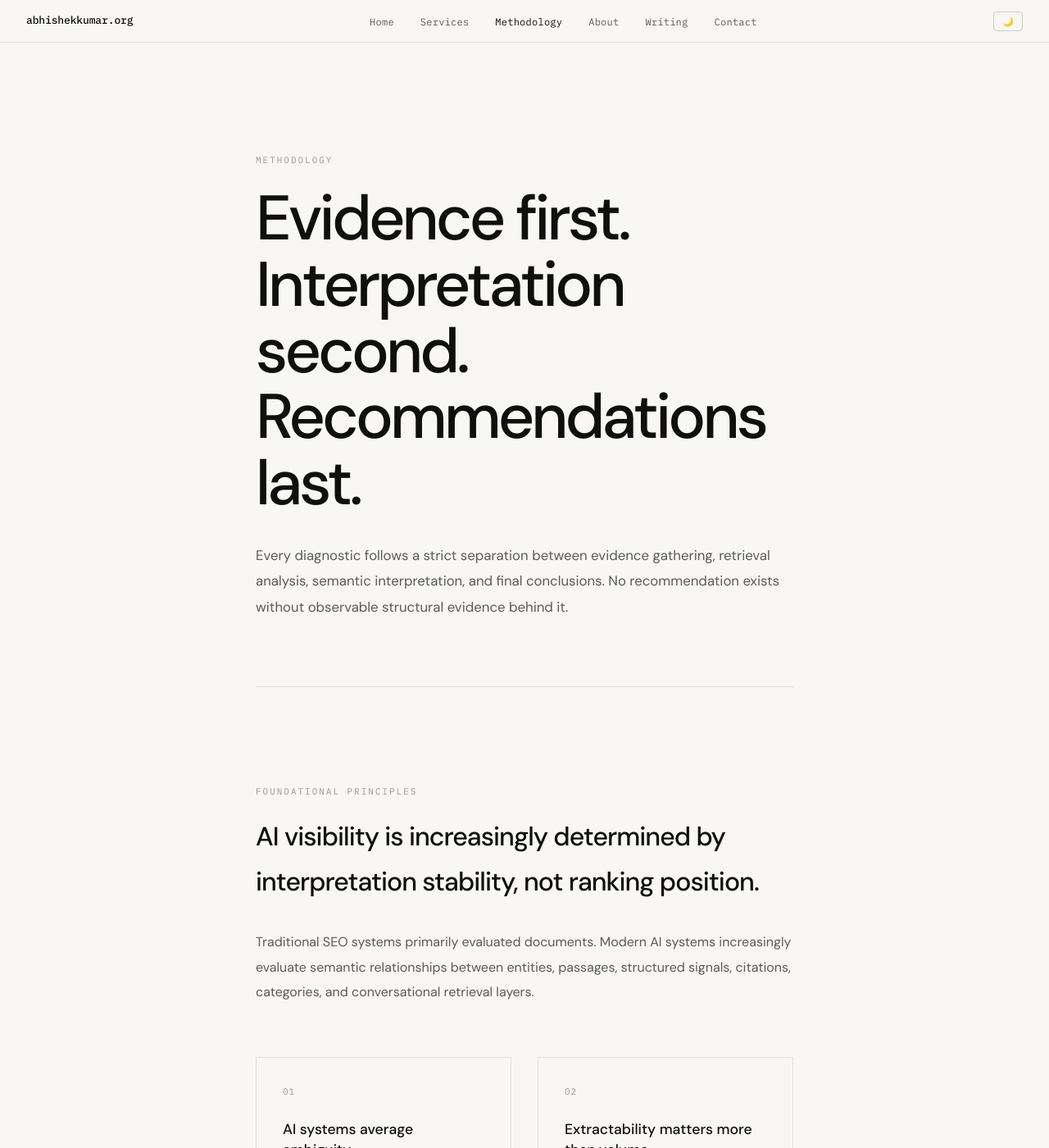
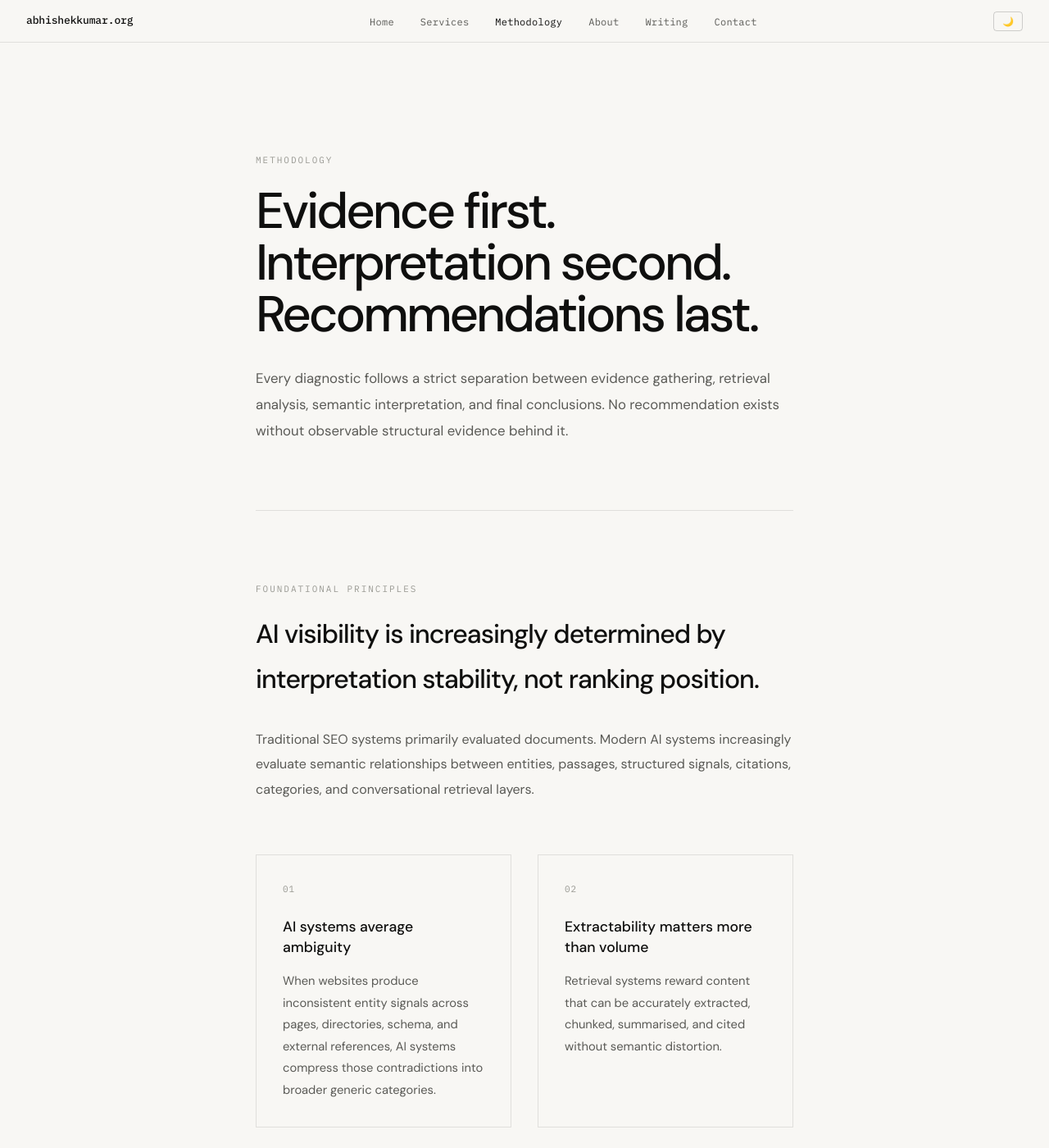
Before and after one commit to abhishu5/abhishekkumar.org, a Jekyll site: the page methodology.html, which Jekyll copies as it is, in a window 1280 px wide and 1400 px high. Shown: the whole window at 82% size. Built offline with Jekyll 4.4.1, drawn with Linux system fonts in a browser that asks for light colours.

Commit message:
Update methodology.html

```diff
--- a/methodology.html
+++ b/methodology.html
@@ -47,11 +47,11 @@ border-bottom:0.5px solid var(--border);
 }
 
 .page-header h1{
-font-size:clamp(2.6rem,6vw,4.8rem);
-line-height:1.05;
+font-size:clamp(2.3rem,4.8vw,4rem);
+line-height:1.02;
 font-weight:500;
 letter-spacing:-0.05em;
-max-width:900px;
+max-width:680px;
 margin:1.2rem 0 2rem;
 }
 
@@ -63,7 +63,7 @@ color:var(--text2);
 }
 
 .section{
-padding:7rem 0;
+padding:5rem 0;
 border-bottom:0.5px solid var(--border);
 }
 
```
